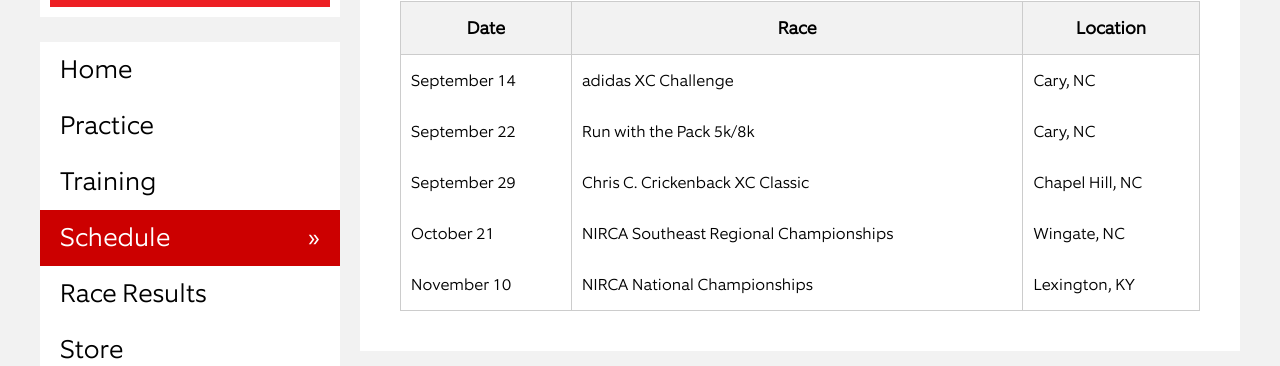
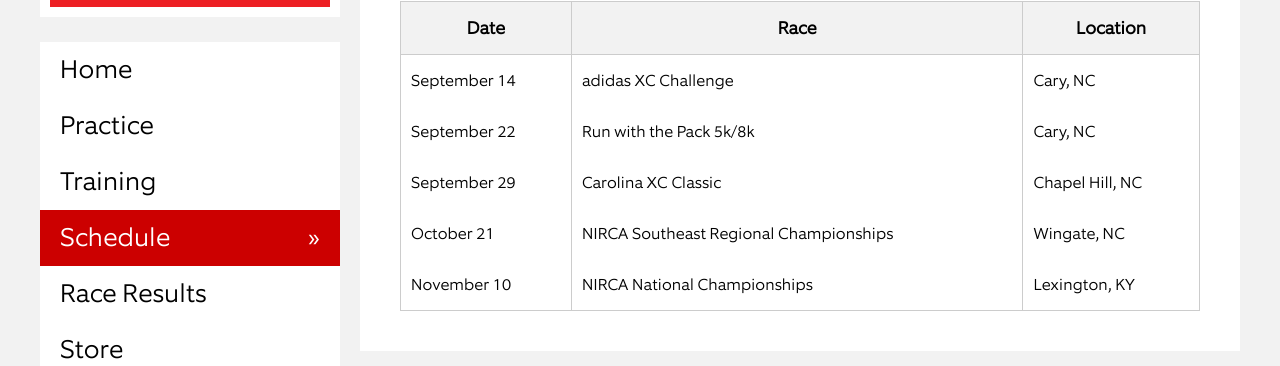
Before and after one commit to ncsuclubrunning/ncsuclubrunning.github.io, a Jekyll site: the page built from schedule/index.html, in a window 1280 px wide. Shown: the part 461-827 px from the top of the page. Built offline with Jekyll 4.4.1, drawn with Linux system fonts in a browser that asks for light colours.

Commit message:
Renaming UNC meet

```diff
--- a/schedule/index.html
+++ b/schedule/index.html
@@ -31,7 +31,7 @@ custom_css:
 
     <tr>
         <td>September 29</td>
-        <td>Chris C. Crickenback XC Classic</td>
+        <td>Carolina XC Classic</td>
         <td>Chapel Hill, NC</td>
     </tr>
 
```
